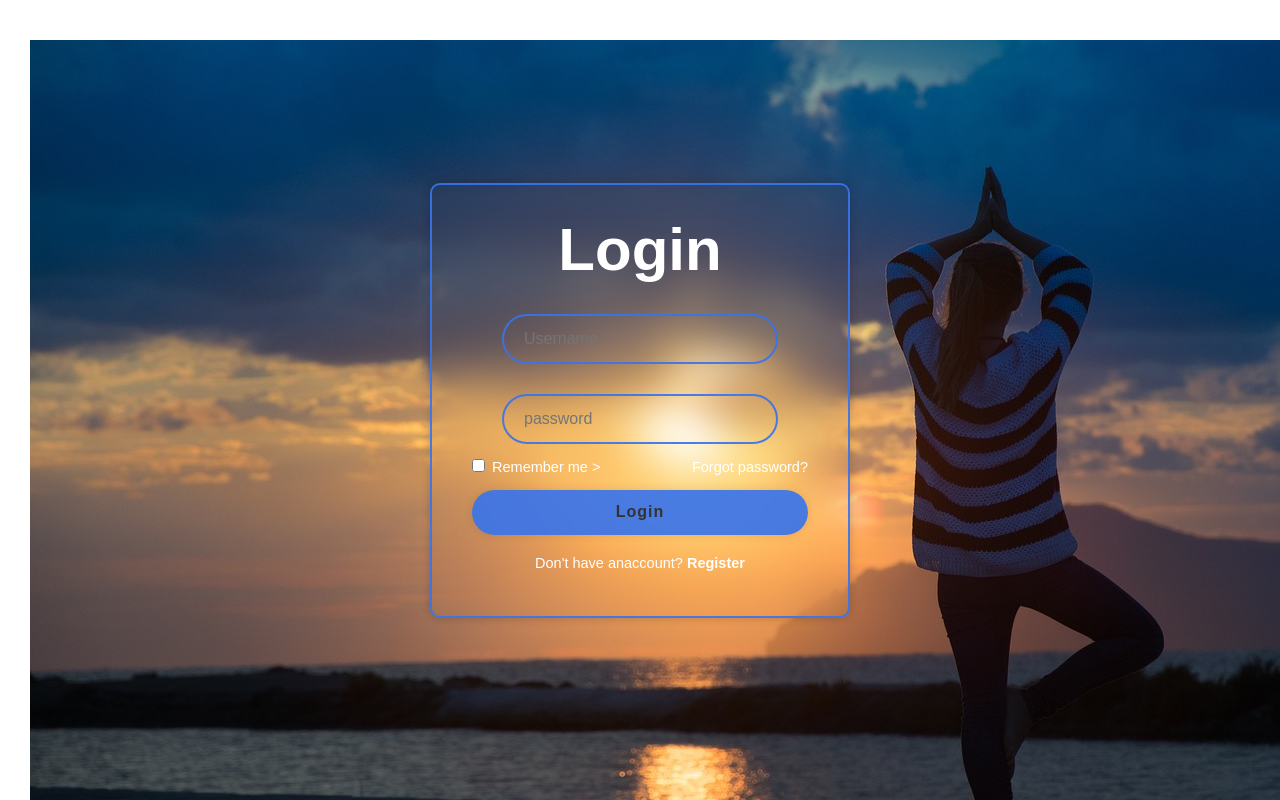
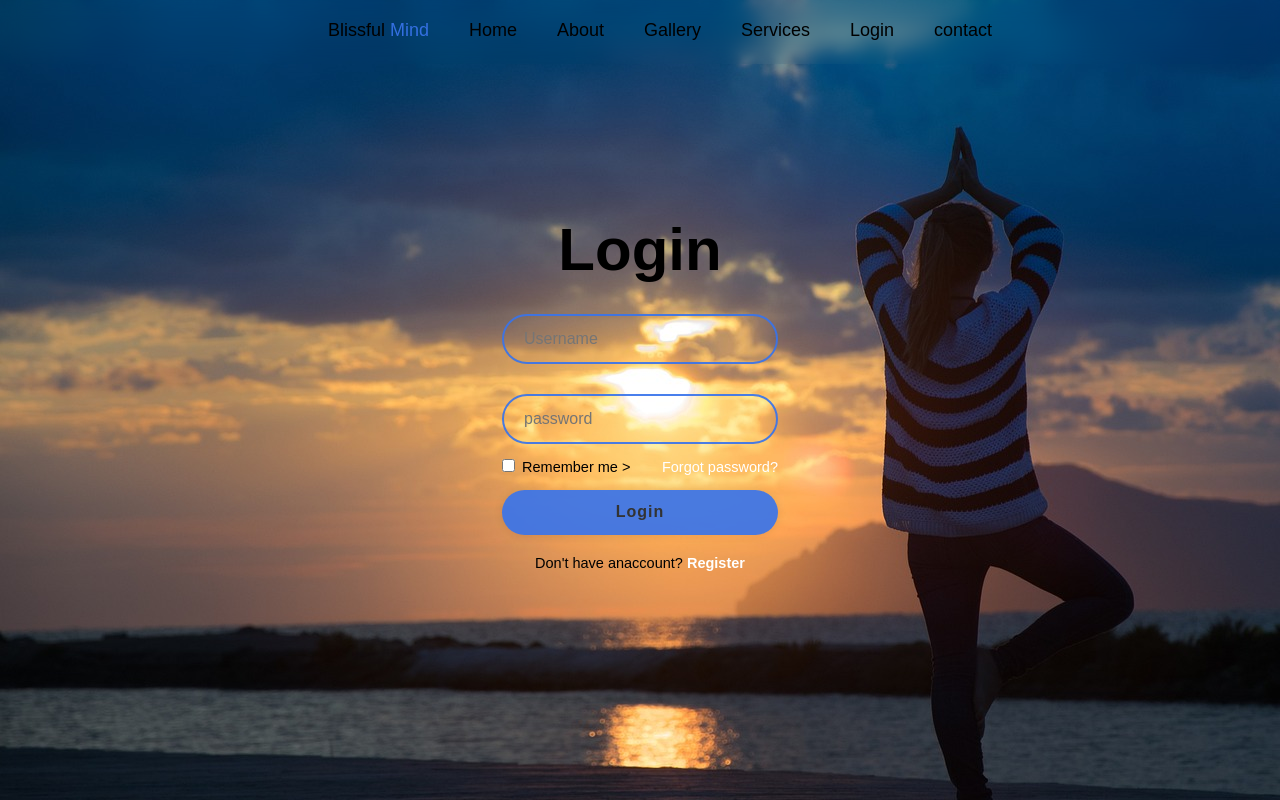
Before and after one commit to IfrahPervaiz22/blissfulmind, a Python web app: template templates/login.html in a window 1280 px wide. Run offline with Jinja, Linux system fonts and the light colour scheme; the template is opened without the code that fills it, so the values that code supplies are empty.

Commit message:
{fix}: styling and structure of main file

```diff
--- a/static/style.css
+++ b/static/style.css
@@ -26,7 +26,7 @@ html {
 }
 
 body {
-    padding: 0 5rem;
+    /* padding: 0 5rem; */
     background: var(--bg-color);
     color: var(--text-color);
 }
@@ -56,7 +56,7 @@ Header {
     justify-content: space-around;
     align-items: center;
     padding: 2rem 9%;
-    background: rgb(0, 0, 0.5);
+    /* background: rgb(0, 0, 0.5); */
     backdrop-filter: blur(10px);
     transition: all 0.5s ease;
 }
@@ -319,16 +319,16 @@ span {
     font-family: "Poppins" , sans-serif;
 }
 
-body {
+.login-wrapper {
     display: flex;
     justify-content: center;
     align-items: center;
     min-height: 100vh;
     background: url(../static/assets/img2.jpg) no-repeat;
     background-size: cover;
-    background-position: 30px 40px;
+    /* background-position: 30px 40px; */
 
-}
+} */
 
 .wrapper {
     width: 420px;
--- a/templates/login.html
+++ b/templates/login.html
@@ -1,36 +1,50 @@
 <!DOCTYPE html>
 <html lang="en">
   <head>
-    <meta charset="UTF-8">
-    <meta http-equiv="X-UA-Compatible" content="IE=edge">
-    <meta name="viewport" content="width=device-width, initial-scale=1.0">
+    <meta charset="UTF-8" />
+    <meta http-equiv="X-UA-Compatible" content="IE=edge" />
+    <meta name="viewport" content="width=device-width, initial-scale=1.0" />
     <link rel="stylesheet" href="../static/style.css" />
     <title>Login</title>
   </head>
   <body>
+    <header>
+      <ul class="navbar">
+        <a href="index.html" class="logo">Blissful <span>Mind</span></a>
+
+        <li><a href="index.html">Home</a></li>
+        <li><a href="about.html">About</a></li>
+        <li><a href="gallery.html">Gallery</a></li>
+        <li><a href="#services">Services</a></li>
+        <li><a href="login.html">Login</a></li>
+        <li><a href="#contact">contact</a></li>
+
+        <!--<div class="top-btn">
+                  <a href="#" class="nav-btn">Login</a>
+              </div>-->
+      </ul>
+    </header>
     <!--login Section Code-->
-    <div class="wrapper">
+    <div class="wrapper login-wrapper">
       <form action="">
         <h2>Login</h2>
         <div class="input-box">
-                <input type="text" placeholder="Username"
-                required>
+          <input type="text" placeholder="Username" required />
         </div>
 
         <div class="input-box">
-                <input type="password" placeholder="password"
-                required>
+          <input type="password" placeholder="password" required />
         </div>
         <div class="remeber-forget">
-                <label><input type="checkbox" > Remember me ></label>
+          <label><input type="checkbox" /> Remember me ></label>
           <a href="#">Forgot password?</a>
-
         </div>
 
         <button type="submit" class="btn">Login</button>
 
         <div class="register-link">
-                <p>Don't have anaccount?
+          <p>
+            Don't have anaccount?
             <a href="#">Register</a>
           </p>
         </div>
```
Also changed, not shown: templates/index.html (+8 -11 lines). Lines whose indentation alone changed are shown as unchanged.
